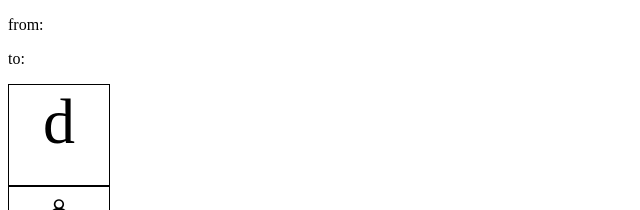
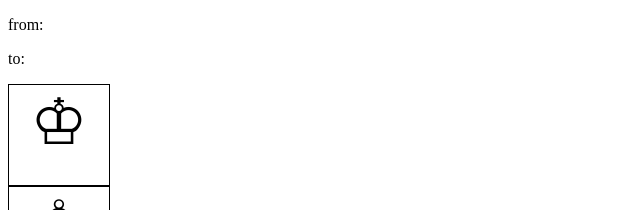
Before and after one commit to SimonGschnell/chess_frontend, a Vue app: page / in a window 1280 px wide. Shown: the top 210 px of the page, without its empty margins (0-640 px from the left). Built offline with nearby package versions, Linux system fonts and the light colour scheme.

Commit message:
fix drag

```diff
--- a/src/App.vue
+++ b/src/App.vue
@@ -4,8 +4,8 @@ import {ref} from 'vue'
 
 const from= ref("")
 const to= ref("")
-const pieces=[{symbol:"d",id:"a1"}, {symbol:"♗",id:"a2"}, {symbol:"♟︎",id:"a3"},]
-function fromFun(id){//♔
+const pieces=[{symbol:"♔",id:"a1"}, {symbol:"♗",id:"a2"}, {symbol:"♟︎",id:"a3"},]
+function fromFun(id){
 console.log(id)
 from.value = id
 }
@@ -19,7 +19,7 @@ function toFun(id){
 <template>
      <p>from: {{ from }}</p>
      <p>to: {{ to }}</p>
-<Tile v-for="ele in pieces" :idValue="ele.id" :key="ele.id" @from="fromFun" @to="toFun"><div style="background: transparent;">{{ ele.symbol }}</div></Tile>
+<Tile v-for="ele in pieces" :idValue="ele.id" :key="ele.id" @from="fromFun" @to="toFun">{{ ele.symbol }}</Tile>
 
 <!--
   <Tile @from="fromFun" @to="toFun">♗</Tile>
--- a/src/components/Tile.vue
+++ b/src/components/Tile.vue
@@ -16,6 +16,7 @@ function dragEvent(e) {
 function dropFun(e) {
   e.preventDefault();
   emit("to", e.target.id);
+  console.log(e.target.id);
   tileClasses.value.pop();
 
 }
@@ -42,6 +43,7 @@ function dragendFun(e) {
 function dragstartFun(e) {
 
   emit("from", e.target.id);
+
 }
 </script>
 
```
